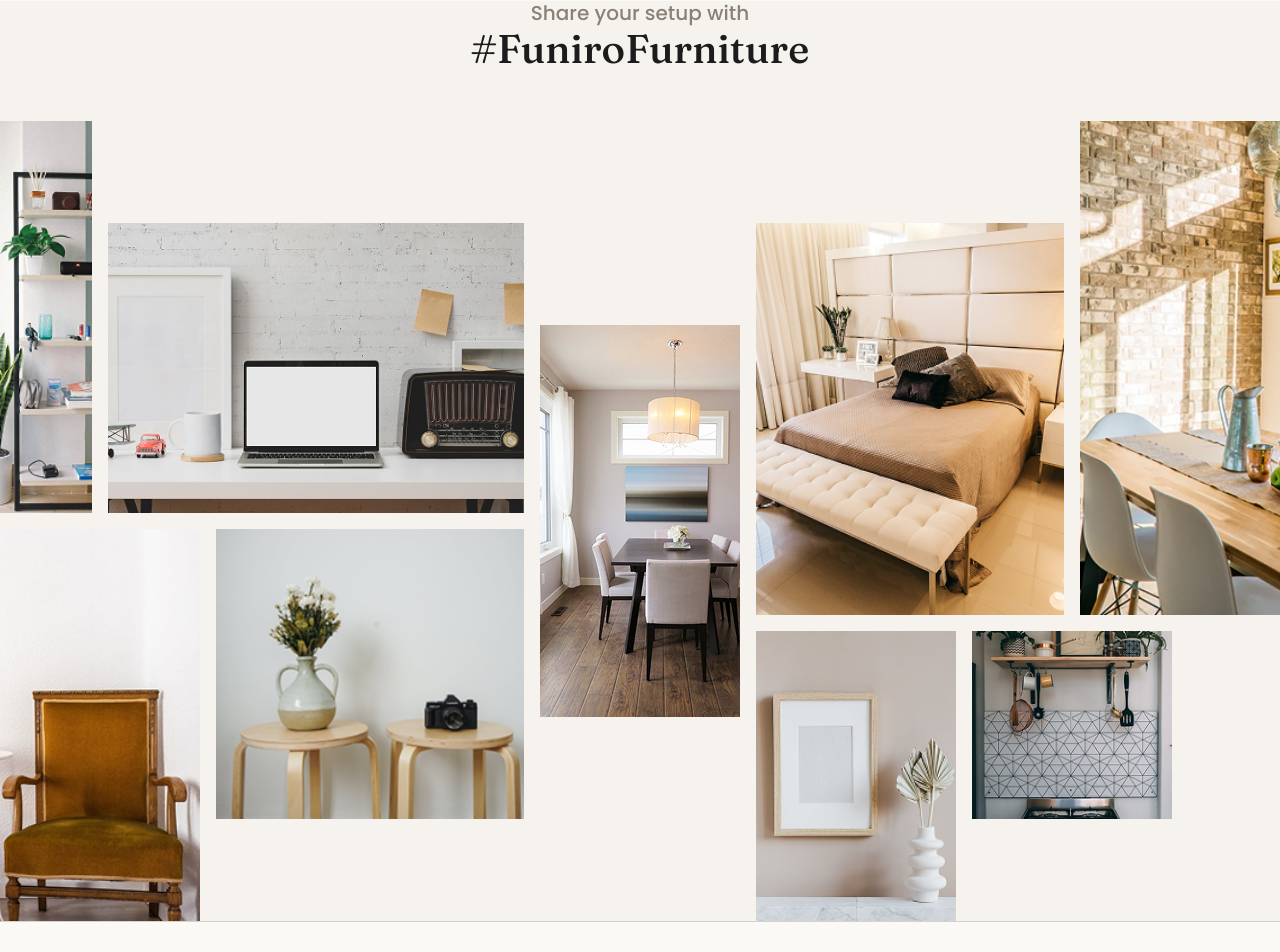
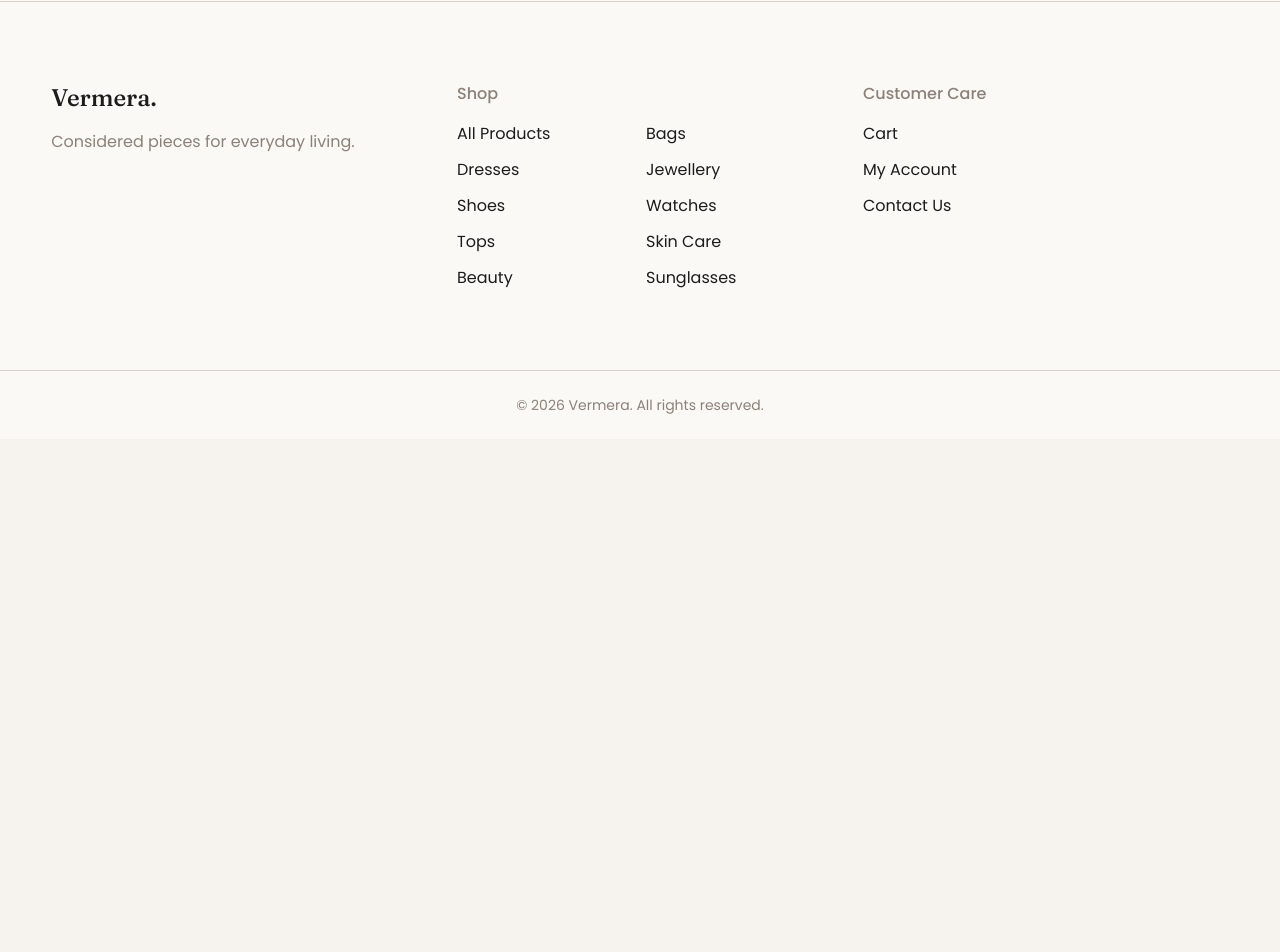
Before and after one commit to HaythamSaba/vermera, a React (Vite) app: page / in a window 1280 px wide. Shown: the part 4820-5772 px from the top of the page. After the commit the page ends 5259 px from the top, so only its background shows below. Built offline with nearby package versions, Linux system fonts and the light colour scheme; no server answers.

Commit message:
deleting FuniroFurnitureSection component

```diff
--- a/src/ui/FuniroFurnitureSection.jsx
+++ /dev/null
@@ -1,94 +0,0 @@
-const FuniroFurnitureSection = () => {
-  return (
-    <div className="flex flex-col items-center">
-      <div className="text-center mb-12">
-        <p className="font-medium text-xl leading-[1.2] text-taupe">Share your setup with</p>
-        <h2 className="font-serif font-medium text-[40px] leading-[1.2] text-charcoal">#FuniroFurniture</h2>
-      </div>
-      <div className="grid grid-cols-12 grid-rows-8 gap-4 h-screen">
-        {/* img:first-child => grid-area: 1 / 1 / 5 / 2 */}
-        <div className="col-start-1 col-end-2 row-start-1 row-end-5">
-          <img
-            src="/images/Rectangle36.png"
-            className="w-full h-full object-cover"
-            alt=""
-          />
-        </div>
-
-        {/* img:nth-child(2) => 5 / 1 / 9 / 3 */}
-        <div className="col-start-1 col-end-3 row-start-5 row-end-9">
-          <img
-            src="/images/Rectangle37.png"
-            className="w-full h-full object-cover"
-            alt=""
-          />
-        </div>
-
-        {/* img:nth-child(3) => 2 / 2 / 5 / 6 */}
-        <div className="col-start-2 col-end-6 row-start-2 row-end-5">
-          <img
-            src="/images/Rectangle38.png"
-            className="w-full h-full object-cover"
-            alt=""
-          />
-        </div>
-
-        {/* img:nth-child(4) => 1 / 11 / 6 / 13 */}
-        <div className="col-start-11 col-end-13 row-start-1 row-end-6">
-          <img
-            src="/images/Rectangle45.png"
-            className="w-full h-full object-cover"
-            alt=""
-          />
-        </div>
-
-        {/* img:nth-child(5) => 3 / 6 / 7 / 8 */}
-        <div className="col-start-6 col-end-8 row-start-3 row-end-7">
-          <img
-            src="/images/Rectangle40.png"
-            className="w-full h-full object-cover"
-            alt=""
-          />
-        </div>
-
-        {/* img:nth-child(6) => 5 / 3 / 8 / 6 */}
-        <div className="col-start-3 col-end-6 row-start-5 row-end-8">
-          <img
-            src="/images/Rectangle39.png"
-            className="w-full h-full object-cover"
-            alt=""
-          />
-        </div>
-
-        {/* img:nth-child(7) => 2 / 8 / 6 / 11 */}
-        <div className="col-start-8 col-end-11 row-start-2 row-end-6">
-          <img
-            src="/images/Rectangle43.png"
-            className="w-full h-full object-cover"
-            alt=""
-          />
-        </div>
-
-        {/* img:nth-child(8) => 6 / 8 / 9 / 10 */}
-        <div className="col-start-8 col-end-10 row-start-6 row-end-9">
-          <img
-            src="/images/Rectangle41.png"
-            className="w-full h-full object-cover"
-            alt=""
-          />
-        </div>
-
-        {/* img:nth-child(9) => 6 / 10 / 8 / 12 */}
-        <div className="col-start-10 col-end-12 row-start-6 row-end-8">
-          <img
-            src="/images/Rectangle44.png"
-            className="w-full h-full object-cover"
-            alt=""
-          />
-        </div>
-      </div>
-    </div>
-  );
-};
-
-export default FuniroFurnitureSection;
--- a/src/ui/MainPageContent.jsx
+++ b/src/ui/MainPageContent.jsx
@@ -15,7 +15,6 @@ const MainPageContent = () => {
       <EditorialBanner />
       <ServiceValues />
       <InspirationSection />
-      <FuniroFurnitureSection />
     </div>
   );
 };
```
